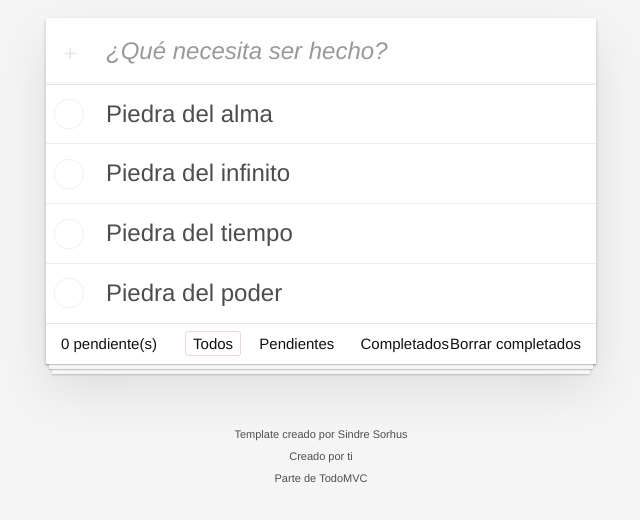
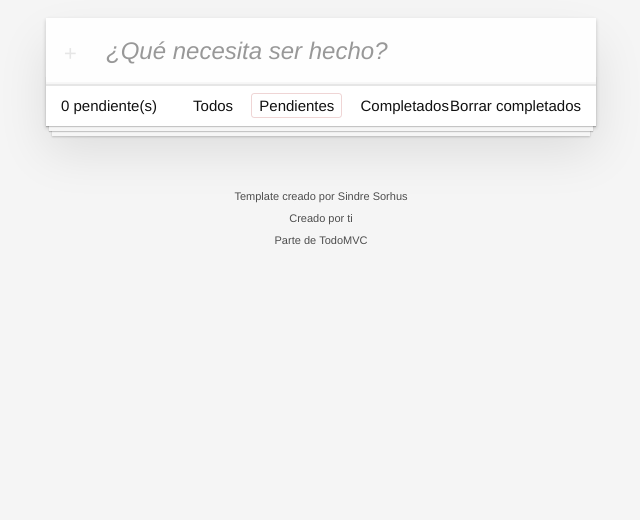
Before and after one commit to roman08/todo-app, a website built with Vite: page index.html in a window 1280 px wide. Both pictures are taken after a click on the link "Pendientes". Shown: the part 112-632 px from the top of the page, without its empty margins (319-959 px from the left). Built offline with nearby package versions, Linux system fonts and the light colour scheme.

Commit message:
aplicaion terminada

```diff
--- a/src/store/todo.store.js
+++ b/src/store/todo.store.js
@@ -1,30 +1,41 @@
 import { Todo } from "../todo/models/todo.model";
 
-const Filters = {
+export const Filters = {
     All: 'all',
     Completed: 'Completed',
     Pending: 'Pending'
 };
 const state = {
     todos: [
-        new Todo('Piedra del alma'),
-        new Todo('Piedra del infinito'),
-        new Todo('Piedra del tiempo'),
-        new Todo('Piedra del poder'),
+        // new Todo('Piedra del alma'),
+        // new Todo('Piedra del infinito'),
+        // new Todo('Piedra del tiempo'),
+        // new Todo('Piedra del poder'),
     ],
     filter: Filters.All
 }
 
 
 const initStore = () => {
-    console.log(state);
+    loadStore();
     console.log('InitStore ');
 }
 
 
 const loadStore = () => {
-    throw new Error('No implementado');
+    if( !localStorage.getItem('state')) return;
+
+    const { todos = [], filter = Filters.All } = JSON.parse(localStorage.getItem('state'));
+    state.todos = todos;
+    state.filter = filter;
 }
+
+
+const saveStateToLocalStorage = () => {
+    localStorage.setItem('state', JSON.stringify(state));
+}
+
+
 
 const getTodos = (filter = Filters.All) => {
     switch (filter) {
@@ -47,6 +58,8 @@ const getTodos = (filter = Filters.All) => {
 const addTodo = (description) => {
     if (!description) throw new Error('No implementado');
     state.todos.push(new Todo(description));
+
+    saveStateToLocalStorage();
 }
 
 /**
@@ -60,6 +73,8 @@ const toggleTodo = (todoId) => {
         }
         return todo;
     });
+
+    saveStateToLocalStorage();
 }
 
 
@@ -69,12 +84,14 @@ const toggleTodo = (todoId) => {
  */
 const deleteTodo = (todoId) => {
     state.todos = state.todos.filter( todo => todo.id !== todoId);
+    saveStateToLocalStorage();
 }
 
 
 
 const deleteCompleted = () => {
-    state.todos = state.todos.filter(todo => todo.done);
+    state.todos = state.todos.filter(todo => !todo.done);
+    saveStateToLocalStorage();
 }
 
 
@@ -84,6 +101,7 @@ const deleteCompleted = () => {
  */
 const setFilter = (newFilter = Filters.All) => {
     state.filter = newFilter;
+    saveStateToLocalStorage();
 }
 
 
--- a/src/todo/app.html
+++ b/src/todo/app.html
@@ -37,7 +37,8 @@
         <!-- Remove this if you don't implement routing -->
         <ul class="filters">
             <li>
-                <a class="selected filtro" class="selected" href="#/">Todos</a>
+                <!-- selected -->
+                <a class=" filtro" class="selected" href="#/">Todos</a>
             </li>
             <li>
                 <a class="filtro" href="#/active">Pendientes</a>
--- a/src/todo/app.js
+++ b/src/todo/app.js
@@ -1,11 +1,14 @@
-import todoStore from '../store/todo.store';
+import todoStore, { Filters } from '../store/todo.store';
 import html from './app.html?raw';
-import { renderTodos } from './use-cases';
+import { renderTodos, renderPending } from './use-cases';
 
 
 const ElementIDs = {
-    TodList: '.todo-list',
-    NewTodoInput: '#new-todo-input'
+    TodoList: '.todo-list',
+    NewTodoInput: '#new-todo-input',
+    ClearCompleted: '.clear-completed',
+    TodoFilters: '.filtro',
+    PendingCountLabel: '#pending-count'
 }
 /**
  *
@@ -14,31 +17,85 @@ const ElementIDs = {
 export const App = (elementId) => {
 
     const displayTodos = () => {
-        const todos = todoStore.getTodos( todoStore.getCurrentFilter() );
-        renderTodos( ElementIDs.TodList, todos )
+        const todos = todoStore.getTodos(todoStore.getCurrentFilter());
+        renderTodos(ElementIDs.TodoList, todos)
+        updatePendingCount();
+    }
+
+    const updatePendingCount = () => {
+        renderPending(ElementIDs.PendingCountLabel);
     }
 
     (() => {
 
         const app = document.createElement('div');
         app.innerHTML = html;
-        document.querySelector(elementId).append( app );
+        document.querySelector(elementId).append(app);
         displayTodos();
     })();
 
-    const newDescriptiontInput = document.querySelector( ElementIDs.NewTodoInput);
+    const newDescriptiontInput = document.querySelector(ElementIDs.NewTodoInput);
+    const todoListUL = document.querySelector(ElementIDs.TodoList);
+    const clearCompletedButton = document.querySelector(ElementIDs.ClearCompleted);
+    const filtersLIs = document.querySelectorAll(ElementIDs.TodoFilters);
 
 
-    newDescriptiontInput.addEventListener('keyup', ( event )=> {
-        if( event.keyCode !== 13) return;
-        if(  event.target.value.trim().length === 0) return;
+    newDescriptiontInput.addEventListener('keyup', (event) => {
+        if (event.keyCode !== 13) return;
+        if (event.target.value.trim().length === 0) return;
 
-        todoStore.addTodo( event.target.value );
+        todoStore.addTodo(event.target.value);
 
         displayTodos();
 
         event.target.value = '';
 
+    });
+
+    todoListUL.addEventListener('click', (event) => {
+        const element = event.target.closest('[data-id]');
+        todoStore.toggleTodo(element.getAttribute('data-id'));
+        displayTodos();
+    });
+
+
+    todoListUL.addEventListener('click', (event) => {
+        const isDestroyElement = event.target.className === 'destroy';
+        const element = event.target.closest('[data-id]');
+
+        if (!element || !isDestroyElement) return;
+
+        todoStore.deleteTodo(element.getAttribute('data-id'));
+
+        displayTodos();
+    });
+
+    clearCompletedButton.addEventListener('click', () => {
+       todoStore.deleteCompleted();
+        displayTodos();
+
+    });
+
+    filtersLIs.forEach( element => {
+        element.addEventListener('click', (event) =>{
+            filtersLIs.forEach(el => {
+                el.classList.remove('selected');
+            });
+            event.target.classList.add('selected');
+
+            switch (event.target.text) {
+                case 'Todos':
+                    todoStore.setFilter(Filters.All)
+                    break;
+                case 'Pendientes':
+                    todoStore.setFilter(Filters.Pending)
+                    break;
+                case 'Completados':
+                    todoStore.setFilter(Filters.Completed)
+                    break;;
+            }
+
+            displayTodos();
+        });
     })
-
 }
--- a/src/todo/use-cases/index.js
+++ b/src/todo/use-cases/index.js
@@ -1,2 +1,5 @@
+
+
+export { createHTML } from'./create-todo-html';
+export { renderPending } from './render-pending';
 export { renderTodos } from './render-todo';
-export { createHTML } from'./create-todo-html';
--- /dev/null
+++ b/src/todo/use-cases/render-pending.js
@@ -0,0 +1,17 @@
+import todoStore, { Filters } from "../../store/todo.store";
+
+
+let element;
+/**
+ *
+ * @param {String} elementId
+ */
+export const renderPending = (elementId) => {
+    if( !element )
+        element = document.querySelector(elementId);
+
+    if ( !element)
+        throw new Error (`Element ${ elementId } not found`);
+
+    element.innerHTML = todoStore.getTodos( Filters.Pending).length;
+}
```
